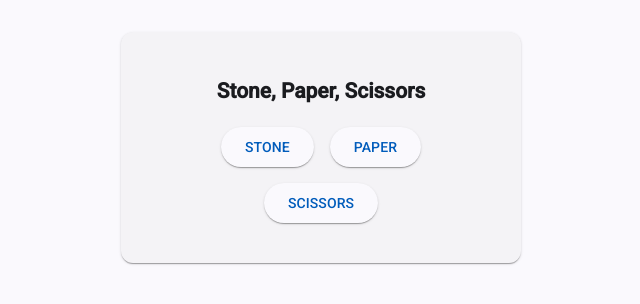
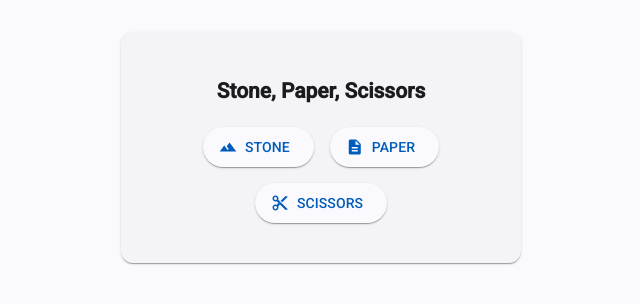
Before and after one commit to Dbarahonan/ssp-game-web, an Angular app: page / in a window 1280 px wide. Shown: the top 304 px of the page, without its empty margins (319-959 px from the left). Built offline with nearby package versions, Linux system fonts and the light colour scheme.

Commit message:
feat(spp): add mat icons to options

```diff
--- a/src/app/components/stone-scissors-paper/stone-scissors-paper.html
+++ b/src/app/components/stone-scissors-paper/stone-scissors-paper.html
@@ -4,8 +4,9 @@
     <div *ngIf="loading">Loading...</div>
 
     <div *ngIf="!playerMove && !loading" class="buttons">
-      <button mat-raised-button color="primary" *ngFor="let option of options" (click)="play(option)">
-        {{ option }}
+      <button mat-raised-button color="primary" *ngFor="let option of options" (click)="play(option.name)">
+        <mat-icon>{{ option.icon }}</mat-icon>
+        {{ option.name }}
       </button>
     </div>
 
--- a/src/app/components/stone-scissors-paper/stone-scissors-paper.ts
+++ b/src/app/components/stone-scissors-paper/stone-scissors-paper.ts
@@ -13,7 +13,11 @@ import { SspGameService } from '../../services/ssp-game-service';
   standalone: true
 })
 export class StoneScissorsPaper {
-  options = ['STONE', 'PAPER', 'SCISSORS'];
+  options = [
+    { name: 'STONE', icon: 'landscape' },
+    { name: 'PAPER', icon: 'description' },
+    { name: 'SCISSORS', icon: 'content_cut' }
+  ];
   playerMove : string = '';
   computerMove: string = '';
   result: string | null = null;
```
